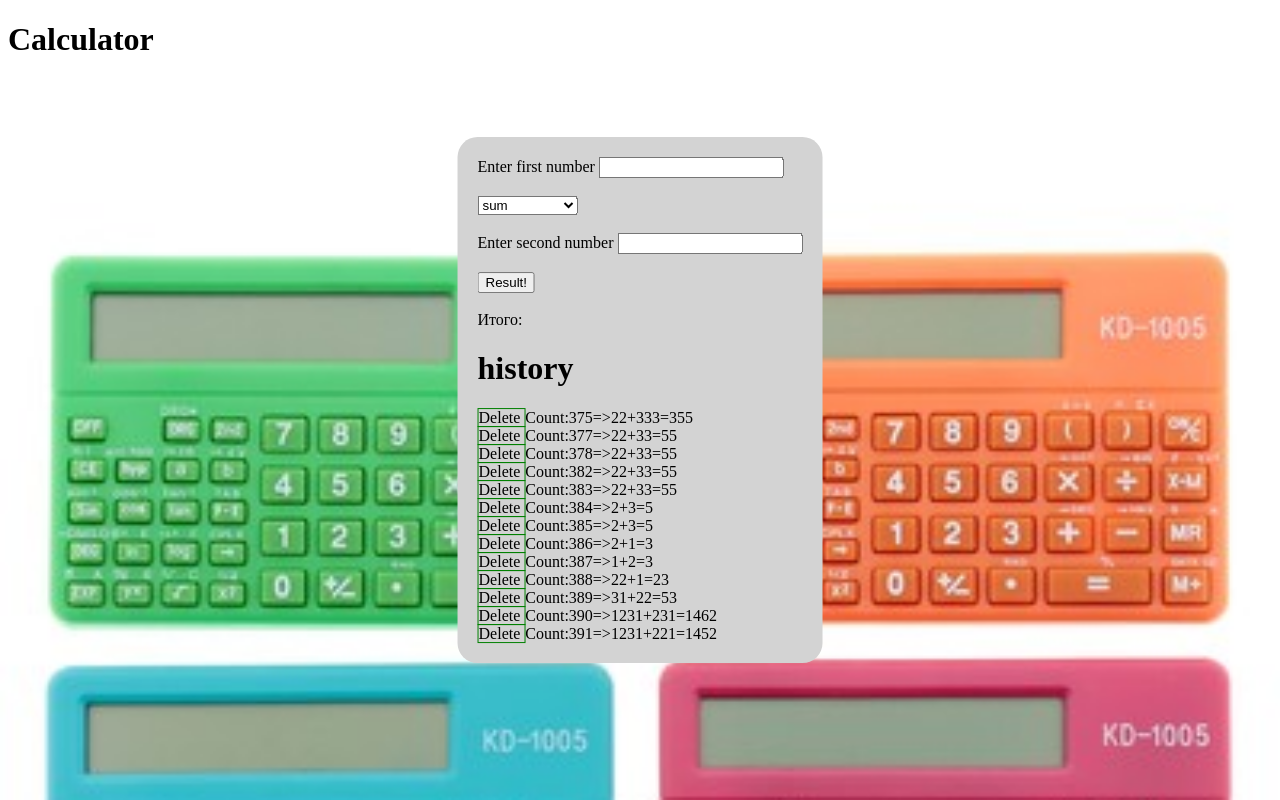
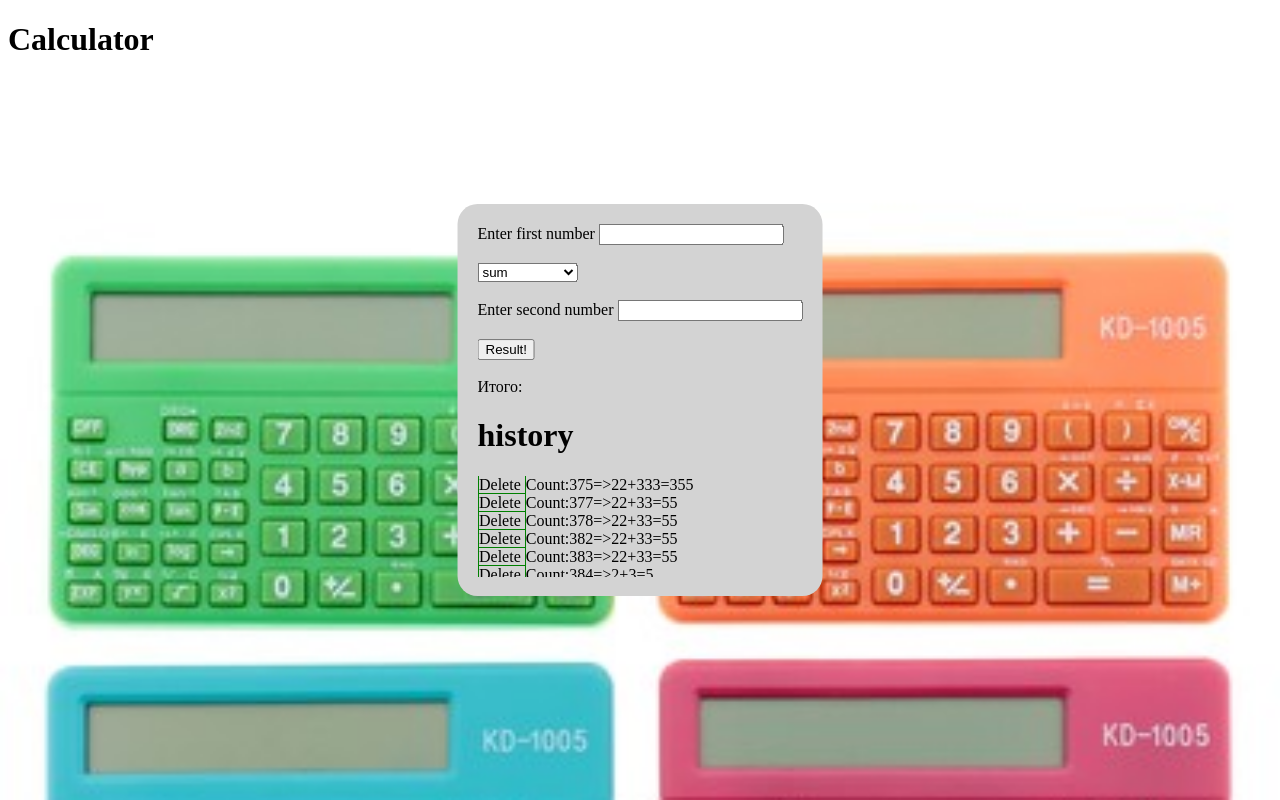
Before and after one commit to rhakhshchasch/CALC-PHP-AJAX-OOP-MVC-CRUD-COMPOSER-HISTORY, a PHP site: page / in a window 1280 px wide. Run offline with PHP 8.4, Linux system fonts and the light colour scheme; data comes from the database, SQL or seed files in the repository.

Commit message:
Update style.css

```diff
--- a/public/styles/style.css
+++ b/public/styles/style.css
@@ -12,3 +12,8 @@ body {
     padding: 20px;
     border-radius: 20px;
 }
+
+.wrapper {
+    height: 100px;
+    overflow: auto;
+}
```
